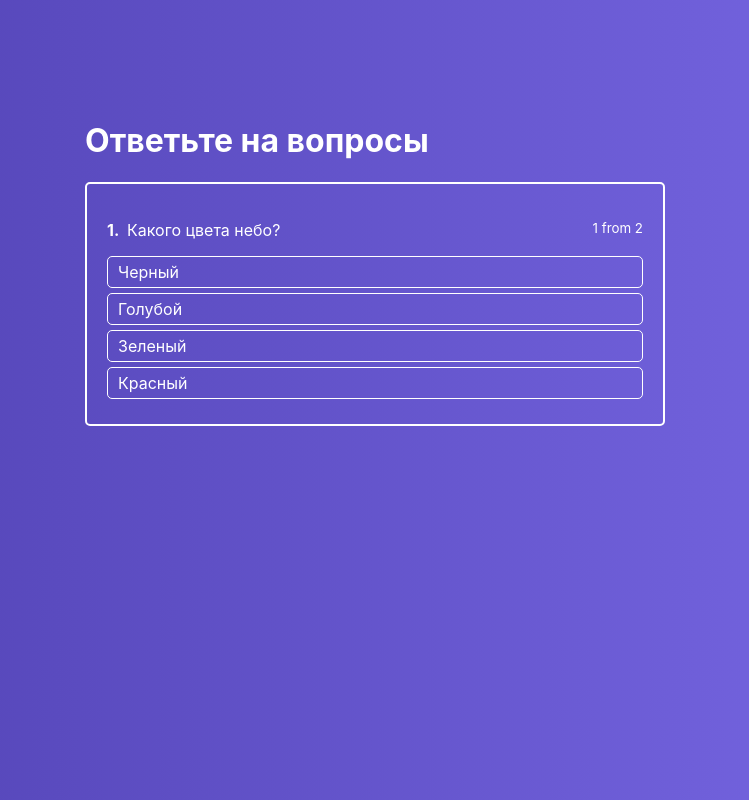
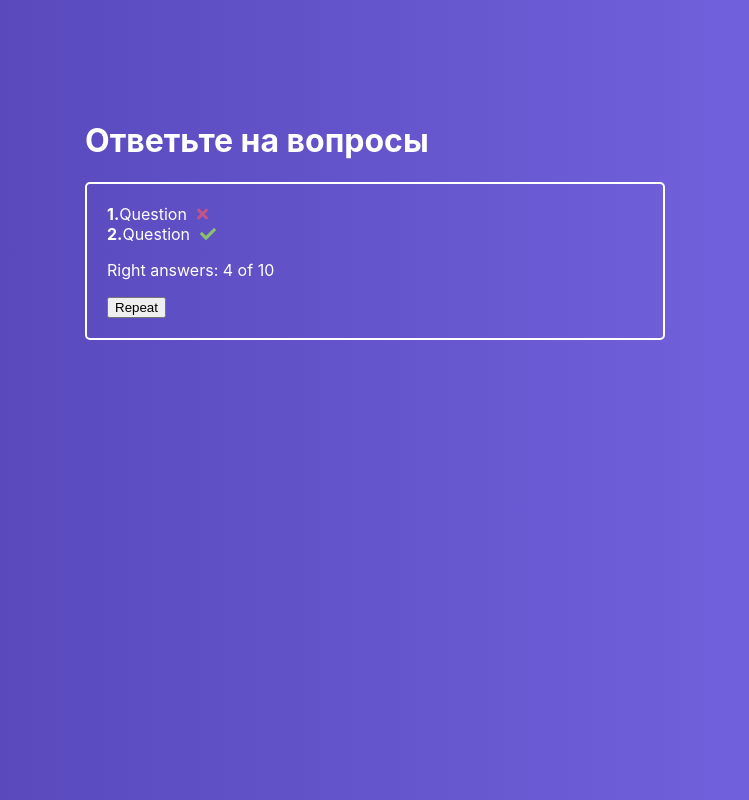
Before and after one commit to kulichkov21/react-practice, a React app: page / in a window 1280 px wide. Shown: the whole page, without its empty margins (265-1014 px from the left). Built offline with nearby package versions, Linux system fonts and the light colour scheme.

Commit message:
add result component

```diff
--- a/public/index.html
+++ b/public/index.html
@@ -10,6 +10,7 @@
       content="Web site created using create-react-app"
     />
     <link rel="apple-touch-icon" href="%PUBLIC_URL%/logo192.png" />
+    <link rel="stylesheet" href="https://use.fontawesome.com/releases/v5.15.4/css/all.css" integrity="sha384-DyZ88mC6Up2uqS4h/KRgHuoeGwBcD4Ng9SiP4dIRy0EXTlnuz47vAwmeGwVChigm" crossorigin="anonymous"/>
     <!--
       manifest.json provides metadata used when your web app is installed on a
       user's mobile device or desktop. See https://developers.google.com/web/fundamentals/web-app-manifest/
@@ -24,7 +25,7 @@
       work correctly both with client-side routing and a non-root public URL.
       Learn how to configure a non-root public URL by running `npm run build`.
     -->
-    <title>React App</title>
+    <title>Quiz App</title>
   </head>
   <body>
     <noscript>You need to enable JavaScript to run this app.</noscript>
--- /dev/null
+++ b/src/components/FinishedQuiz/FinishedQuiz.css
@@ -0,0 +1,26 @@
+.FinishedQuiz {
+    padding: 20px;
+    color: #fff;
+    border: 2px solid #fff;
+    border-radius: 5px;
+    box-sizing: border-box;
+    margin: 0 10px;
+}
+
+.FinishedQuiz ul {
+    list-style: none;
+    padding: 0;
+    margin: 0;
+}
+
+.FinishedQuiz ul li i {
+    margin-left: 10px;
+}
+
+.success {
+    color: rgba(161, 240, 69, .7);
+}
+
+.error {
+    color: rgba(240, 87, 108, .7);
+}
--- /dev/null
+++ b/src/components/FinishedQuiz/FinishedQuiz.tsx
@@ -0,0 +1,27 @@
+import React from "react";
+import './FinishedQuiz.css';
+
+const FinishedQuiz = (props: any) => {
+    return (
+        <div className='FinishedQuiz'>
+<ul>
+    <li>
+        <strong>1.</strong>
+        Question
+        <i className={'fa fa-times error'}/>
+    </li>
+    <li>
+        <strong>2.</strong>
+        Question
+        <i className={'fa fa-check success'}/>
+    </li>
+</ul>
+            <p>Right answers: 4 of 10</p>
+            <div>
+                <button>Repeat</button>
+            </div>
+        </div>
+    )
+}
+
+export default FinishedQuiz;
--- a/src/containers/Quiz/Quiz.tsx
+++ b/src/containers/Quiz/Quiz.tsx
@@ -2,12 +2,14 @@
 import './Quiz.css'
 import {IQuizState} from "./types/quiz-state.interface";
 import ActiveQuiz from "../../components/ActiveQuiz/ActiveQuiz";
+import FinishedQuiz from "../../components/FinishedQuiz/FinishedQuiz";
 
 class Quiz extends Component<any, IQuizState> {
 
     state = {
         currentQuestion: 0,
         answerState: null,
+        finished: true,
         quiz: [
             {
                 id: 1,
@@ -72,10 +74,14 @@
 
             const timeout = window.setTimeout(() => {
                 if (this.isQuizFinished()) {
-                    console.log('finished')
+                    this.setState((prevState: IQuizState) => {
+                        return {finished: true}
+                    })
                 } else {
-                    this.setState({currentQuestion: this.state.currentQuestion + 1,
-                        answerState: null});
+                    this.setState({
+                        currentQuestion: this.state.currentQuestion + 1,
+                        answerState: null
+                    });
 
                 }
                 window.clearTimeout(timeout);
@@ -99,6 +105,11 @@
 
                 <div className='QuizWrapper'>
                     <h1>Ответьте на вопросы</h1>
+                    {this.state.finished ?
+                        <FinishedQuiz
+
+                        />
+                        :
                         <ActiveQuiz
                             quizLength={this.state.quiz.length}
                             currentQuestion={this.state.currentQuestion + 1}
@@ -107,6 +118,8 @@
                             onAnswerClick={this.onAnswerClickHandler}
                             state={this.state.answerState}
                         />
+                    }
+
                 </div>
 
             </div>
--- a/src/containers/Quiz/types/quiz-state.interface.ts
+++ b/src/containers/Quiz/types/quiz-state.interface.ts
@@ -2,4 +2,5 @@
     quiz: Array<any>;
     currentQuestion: number;
     answerState: any;
+    finished: boolean;
 }
```
Lines whose indentation alone changed are shown as unchanged.
